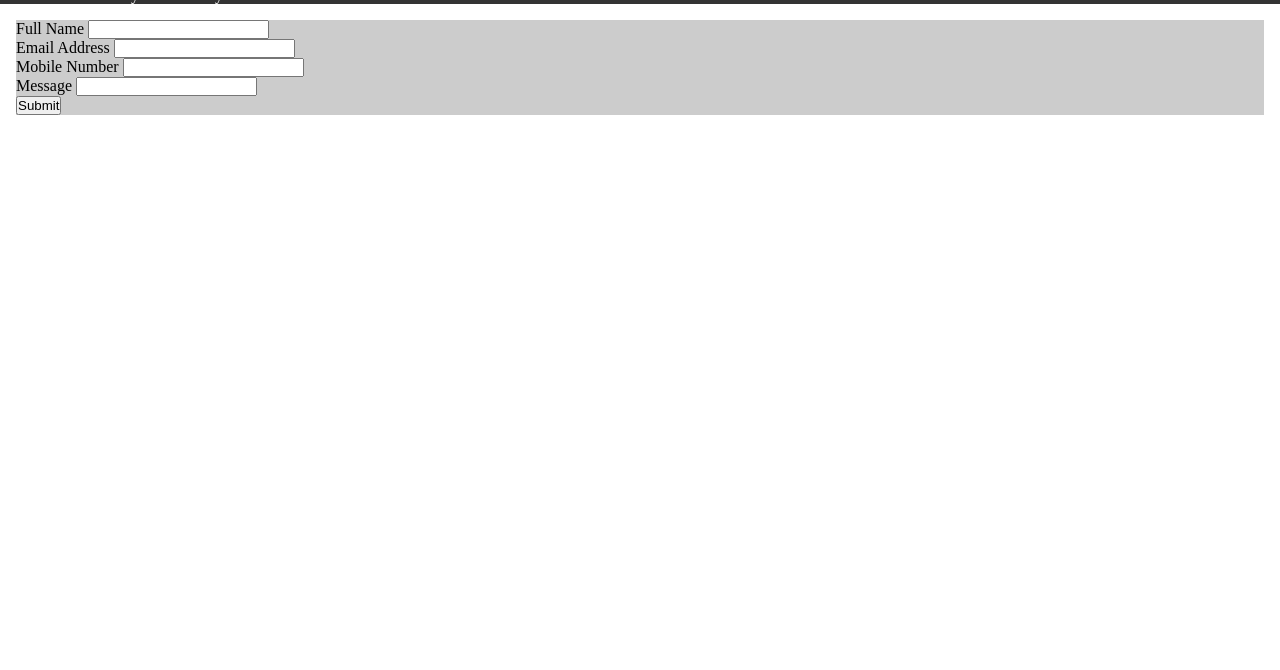
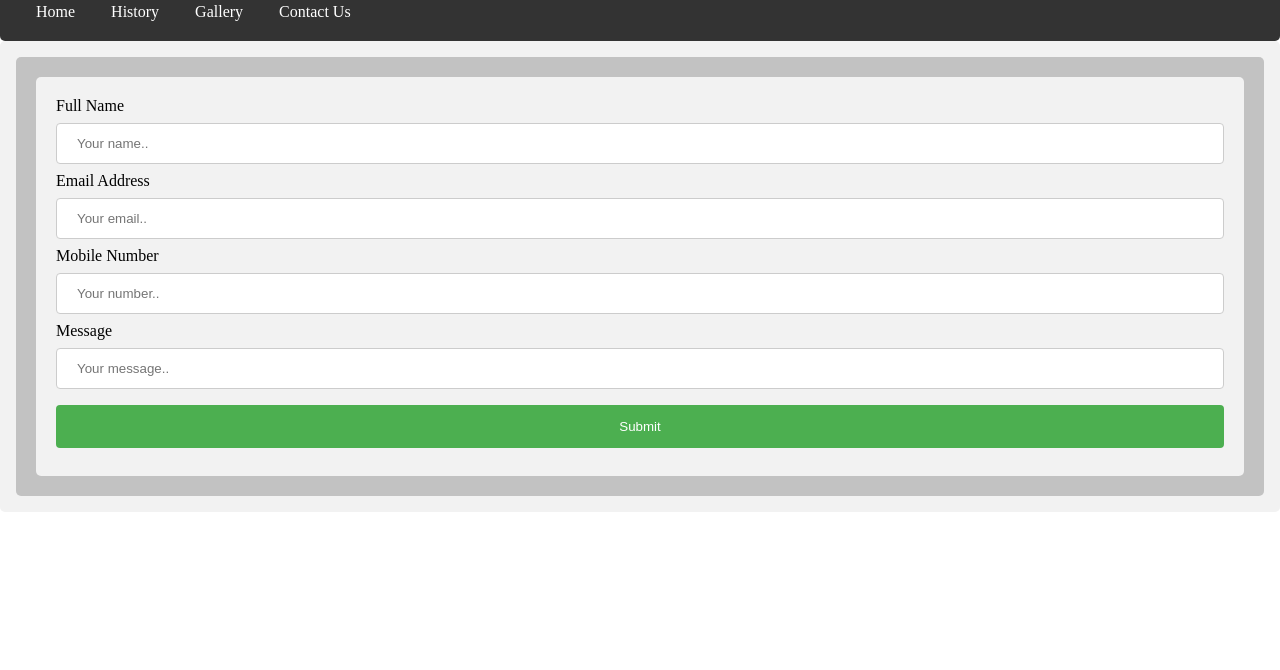
Before and after one commit to JayHarmon/Jay-Harmon-Ngunnawal-Country-Project, a plain HTML site: page contact.html in a window 1280 px wide. Shown: the part 130-800 px from the top of the page. Drawn offline with Linux system fonts and the light colour scheme.

Commit message:
Finished contact.html & updated ngunnawal.css

```diff
--- a/contact.html
+++ b/contact.html
@@ -23,25 +23,23 @@
 
 <div class="grid-container"><!-- Overall Layout -->
 <div class = "full-width">
-    <form onsubmit="return false">
-        <p>
+    <div>
             <label for="name">Full Name</label>
-            <input type='text' id="name" name='name'>
-        </p>
-        <p>
+            <input type="text" id="name" name="Full Name" placeholder="Your name..">
+
             <label for="email">Email Address</label>
-            <input type='email' id="email" name='email'>
-        </p>
-        <p>
+            <input type="email" id="email" name="email" placeholder="Your email..">
+
             <label for="mobile">Mobile Number</label>
-            <input type='number' id="mobile" name='mobile'>
-        </p>
-        <p>
+            <input type="number" id="mobile" name="mobile" placeholder="Your number..">
+
             <label for="message">Message</label>
-            <input type='text' id="message" name='message'>
-        </p>
-        <button onclick="authentication(this.form)">Submit</button>
-    </form>
+            <input type="text" id="message" name="message" placeholder="Your message..">
+
+
+            <input type="submit" value="Submit">
+        </form>
+    </div>
 </div>
 </div>
 
--- a/ngunnawal.css
+++ b/ngunnawal.css
@@ -61,3 +61,54 @@ h1 {
     margin-right: auto;
     width: 50%;
 }
+
+input[type=text], select {
+    width: 100%;
+    padding: 12px 20px;
+    margin: 8px 0;
+    display: inline-block;
+    border: 1px solid #ccc;
+    border-radius: 4px;
+    box-sizing: border-box;
+}
+
+input[type=number], select {
+    width: 100%;
+    padding: 12px 20px;
+    margin: 8px 0;
+    display: inline-block;
+    border: 1px solid #ccc;
+    border-radius: 4px;
+    box-sizing: border-box;
+}
+
+input[type=email], select {
+    width: 100%;
+    padding: 12px 20px;
+    margin: 8px 0;
+    display: inline-block;
+    border: 1px solid #ccc;
+    border-radius: 4px;
+    box-sizing: border-box;
+}
+
+input[type=submit] {
+    width: 100%;
+    background-color: #4CAF50;
+    color: white;
+    padding: 14px 20px;
+    margin: 8px 0;
+    border: none;
+    border-radius: 4px;
+    cursor: pointer;
+}
+
+input[type=submit]:hover {
+    background-color: #45a049;
+}
+
+div {
+    border-radius: 5px;
+    background-color: #f2f2f2;
+    padding: 20px;
+}
```
